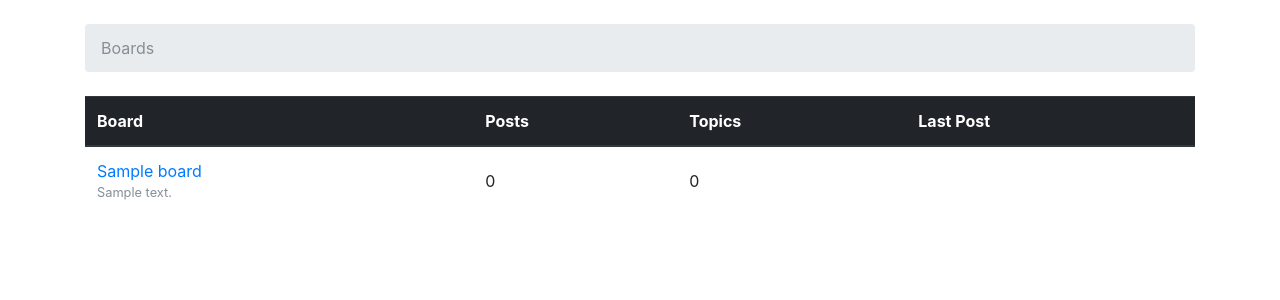
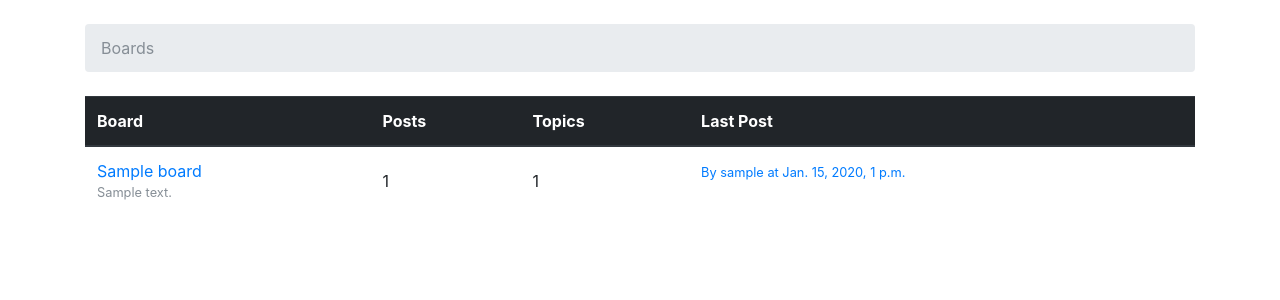
Before and after one commit to pymq/simple-forum, a Django app: page / in a window 1280 px wide. Shown: the part 56-356 px from the top of the page. Run offline with Django 3.2, Linux system fonts and the light colour scheme; tables that the repository leaves empty hold one stand-in row (values such as "Sample post"); some libraries are stand-ins or nearby versions; some web fonts are replaced.

Commit message:
improve topic posts and index

```diff
--- a/forum/models.py
+++ b/forum/models.py
@@ -1,6 +1,6 @@
 from django.db import models
 from django.contrib.auth.models import User
-
+from django.utils.text import Truncator
 
 class Board(models.Model):
     name = models.CharField(max_length=30, unique=True)
@@ -9,12 +9,19 @@ class Board(models.Model):
     def __str__(self):
         return self.name
 
+    def get_posts_count(self):
+        return Post.objects.filter(topic__board=self).count()
+
+    def get_last_post(self):
+        return Post.objects.filter(topic__board=self).order_by('-created_at').first()
+
 
 class Topic(models.Model):
     subject = models.CharField(max_length=255)
     last_updated = models.DateTimeField(auto_now_add=True)
     board = models.ForeignKey(Board, related_name='topics')
     starter = models.ForeignKey(User, related_name='topics')
+    views = models.PositiveIntegerField(default=0)
 
     def __str__(self):
         return self.subject
@@ -27,3 +34,7 @@ class Post(models.Model):
     updated_at = models.DateTimeField(null=True)
     created_by = models.ForeignKey(User, related_name='posts')
     updated_by = models.ForeignKey(User, null=True, related_name='+')
+
+    def __str__(self):
+        truncated_message = Truncator(self.message)
+        return truncated_message.chars(30)
--- a/forum/templates/forum/index.html
+++ b/forum/templates/forum/index.html
@@ -21,9 +21,23 @@
                     <a href="{% url 'forum:board_topics' board.pk %}">{{ board.name }}</a>
                     <small class="text-muted d-block">{{ board.description }}</small>
                 </td>
-          <td class="align-middle">0</td>
-          <td class="align-middle">0</td>
-          <td></td>
+                <td class="align-middle">{{ board.get_posts_count }}</td>
+                <td class="align-middle">{{ board.topics.count }}</td>
+                <td>
+                    {% with post=board.get_last_post %}
+                        {% if post %}
+                            <small>
+                                <a href="{% url 'forum:topic_posts' board.pk post.topic.pk %}">
+                                    By {{ post.created_by.username }} at {{ post.created_at }}
+                                </a>
+                            </small>
+                        {% else %}
+                            <small class="text-muted">
+                                <em>No posts yet.</em>
+                            </small>
+                        {% endif %}
+                    {% endwith %}
+                </td>
             </tr>
         {% endfor %}
         </tbody>
--- a/forum/templates/forum/topics.html
+++ b/forum/templates/forum/topics.html
@@ -25,12 +25,12 @@
         </tr>
         </thead>
         <tbody>
-        {% for topic in board.topics.all %}
+        {% for topic in topics %}
             <tr>
                 <td><a href="{% url 'forum:topic_posts' board.pk topic.pk%}">{{ topic.subject }}</a></td>
                 <td>{{ topic.starter.username }}</td>
-                <td>0</td>
-                <td>0</td>
+                <td>{{ topic.replies }}</td>
+                <td>{{ topic.views }}</td>
                 <td>{{ topic.last_updated }}</td>
             </tr>
         {% endfor %}
--- a/forum/urls.py
+++ b/forum/urls.py
@@ -4,7 +4,8 @@ from . import views
 app_name = 'forum'
 urlpatterns = [
     url(r'^$', views.IndexView.as_view(), name='index'),
-    url(r'^boards/(?P<pk>\d+)/$', views.BoardTopicsView.as_view(), name='board_topics'),
+    # url(r'^boards/(?P<pk>\d+)/$', views.BoardTopicsView.as_view(), name='board_topics'),
+    url(r'^boards/(?P<pk>\d+)/$', views.board_topics, name='board_topics'),
     url(r'^boards/(?P<pk>\d+)/new/$', views.new_topic, name='new_topic'),
     url(r'^boards/(?P<pk>\d+)/topics/(?P<topic_pk>\d+)/$', views.topic_posts, name='topic_posts'),
     url(r'^boards/(?P<pk>\d+)/topics/(?P<topic_pk>\d+)/reply/$', views.reply_topic, name='reply_topic'),
--- a/forum/views.py
+++ b/forum/views.py
@@ -1,6 +1,7 @@
 from django.shortcuts import render, get_object_or_404, redirect
 from django.http import HttpResponse
 from .models import Topic, User, Board, Post
+from django.db.models import Count, F
 from django.views import generic
 from .forms import NewTopicForm, PostForm
 from django.contrib.auth.decorators import login_required
@@ -16,6 +17,13 @@ class BoardTopicsView(generic.DetailView):
     model = Board
     template_name = 'forum/topics.html'
     context_object_name = 'board'
+
+
+def board_topics(request, pk):
+    board = get_object_or_404(Board, pk=pk)
+    topics = board.topics.order_by('-last_updated').annotate(replies=Count('posts') - 1)
+    return render(request, 'forum/topics.html', {'board': board, 'topics': topics})
+
 
 @login_required
 def new_topic(request, pk):
@@ -41,7 +49,10 @@ def new_topic(request, pk):
 
 def topic_posts(request, pk, topic_pk):
     topic = get_object_or_404(Topic, board__pk=pk, pk=topic_pk)
+    topic.views = F('views') + 1
+    topic.save()
     return render(request, 'forum/topic_posts.html', {'topic': topic})
+
 
 @login_required
 def reply_topic(request, pk, topic_pk):
```
Also changed, not shown: forum/migrations/0002_topic_views.py (added). Lines whose indentation alone changed are shown as unchanged.
